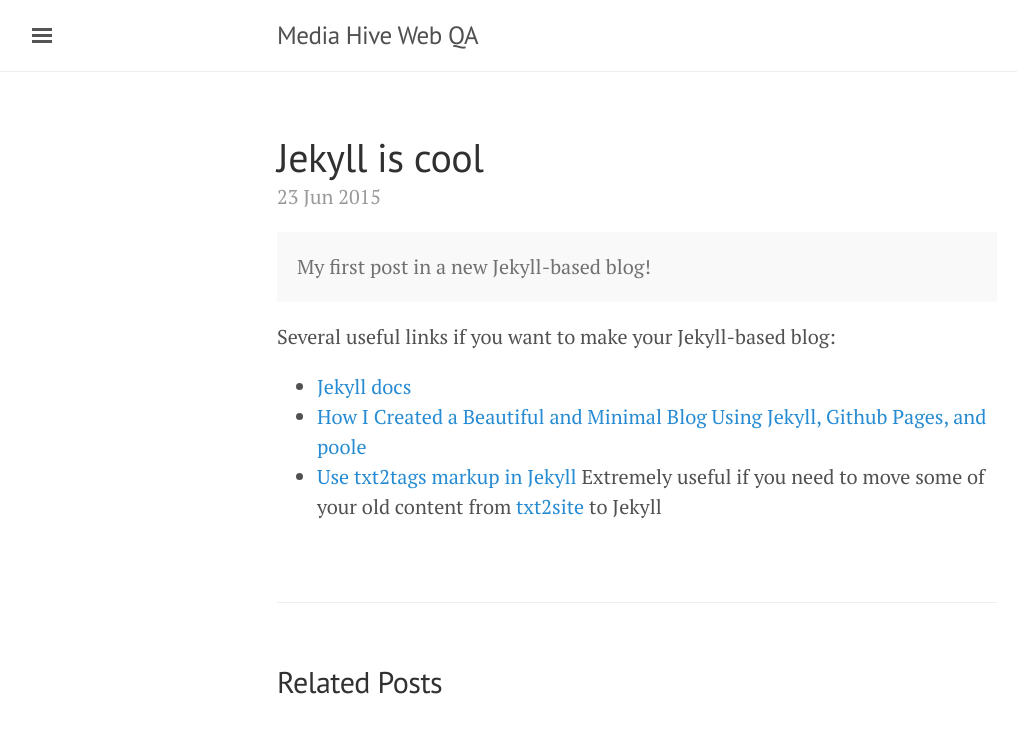
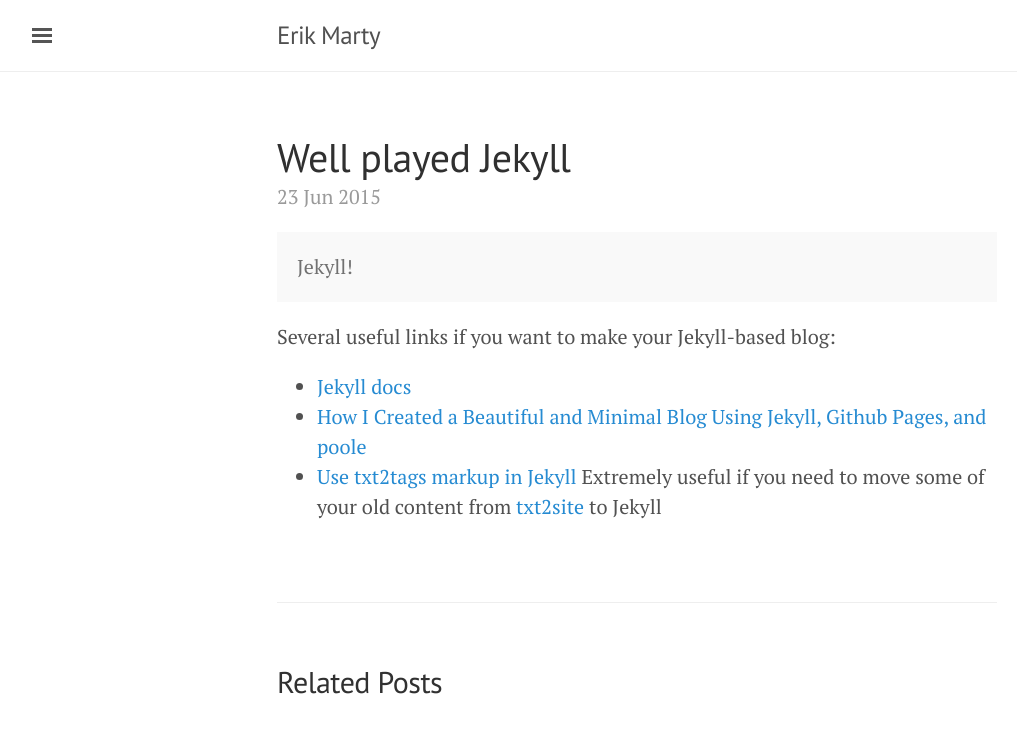
Before and after one commit to weeksghost/weeksghost.github.io, a Jekyll site: the page built from _posts/2015-06-23-Jekyll is cool.md, in a window 1280 px wide. Shown: the top 733 px of the page, without its empty margins (3-1020 px from the left). Built offline with Jekyll 4.4.1, drawn with Linux system fonts in a browser that asks for light colours; Markdown is read by kramdown in place of the engine named in the settings; comment, search, counter and statistics services are not loaded.

Commit message:
Updates to content and files

```diff
--- a/_config.yml
+++ b/_config.yml
@@ -13,7 +13,7 @@
 
 image_base:          /public/images/
 
-title:               Media Hive Web QA
+title:               Erik Marty
 paginate:            4
 baseurl:             ""
 
--- a/_posts/2015-06-23-Jekyll is cool.md
+++ b/_posts/2015-06-23-Jekyll is cool.md
@@ -1,13 +1,13 @@
 ---
 layout: post
-title: Jekyll is cool
+title: Well played Jekyll
 comments: false
 summary: Impressed by Jekyll.  It was surprisely easy to switch from txt2site to Jekyll.
 ---
 
 
 <div class="message">
-My first post in a new Jekyll-based blog!
+Jekyll!
 </div>
 
 Several useful links if you want to make your Jekyll-based blog:
```
Also changed, not shown: public/apple-touch-icon-precomposed.png, public/favicon.ico, public/images/favicon.png.
